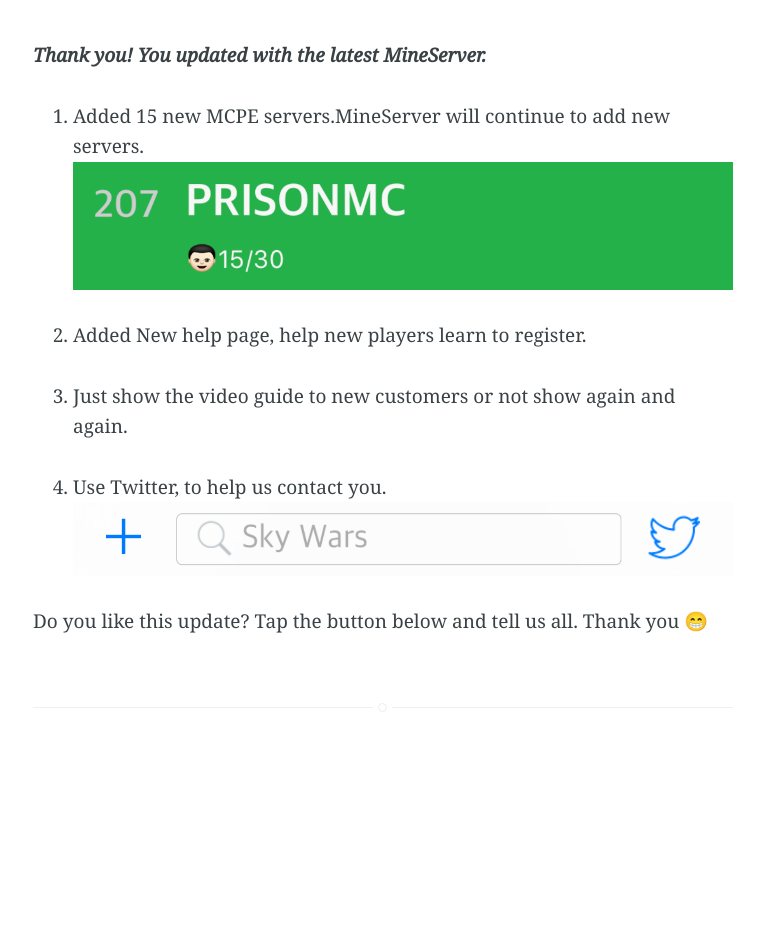
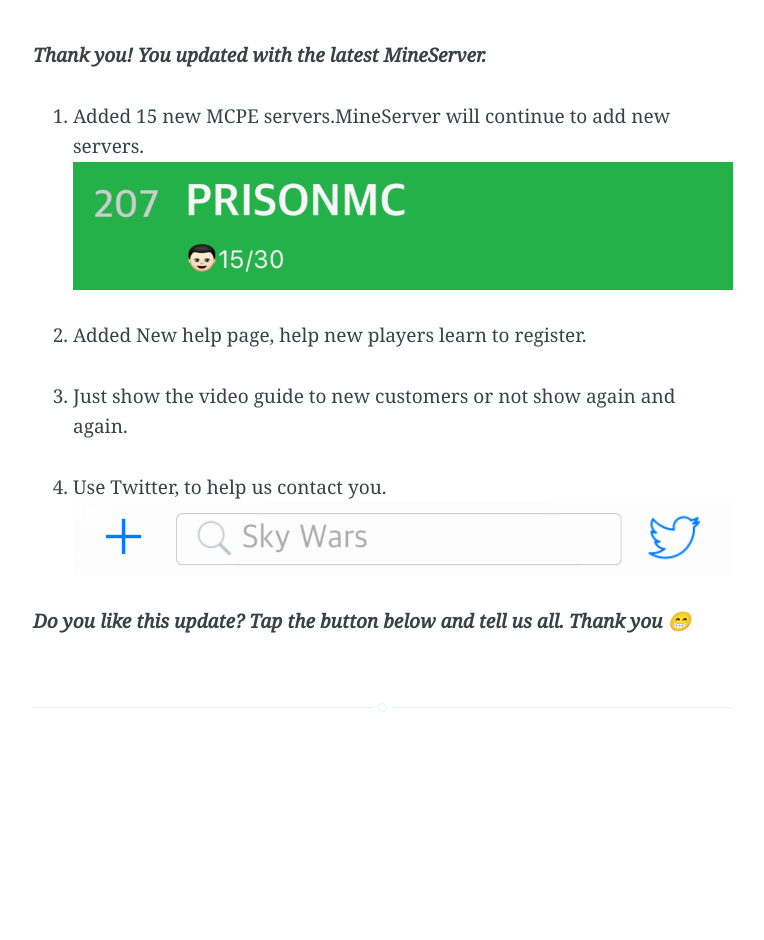
Before and after one commit to Minecraft-PE-Servers/Minecraft-PE-Servers.github.io, a Jekyll site: the page built from _posts/2016-08-13-AppNews.md, in a window 1280 px wide. Shown: the whole page, without its empty margins (257-1021 px from the left). Built offline with Jekyll 4.4.1, drawn with Linux system fonts in a browser that asks for light colours.

Commit message:
提交发布

```diff
--- a/_posts/2016-08-13-AppNews.md
+++ b/_posts/2016-08-13-AppNews.md
@@ -18,4 +18,4 @@
 4. Use Twitter, to help us contact you.
 ![screenshot](/assets/images/twitter.png)
 
-Do you like this update? Tap the button below and tell us all. Thank you 😁
+***Do you like this update? Tap the button below and tell us all. Thank you 😁***
```
